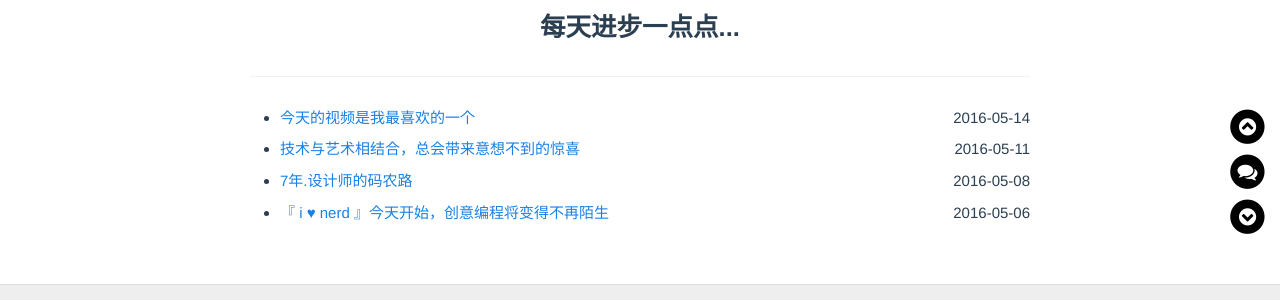
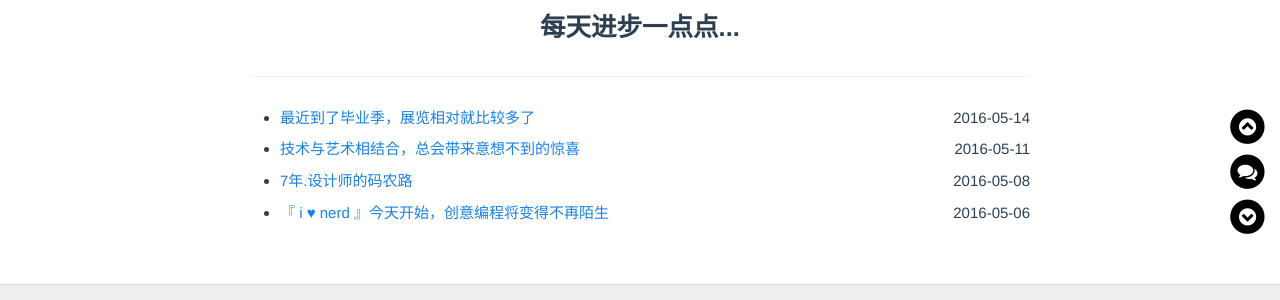
Before and after one commit to onlylemi/inerd, a Jekyll site: the page built from pages/history.html, in a window 1280 px wide. Shown: the part 253-553 px from the top of the page. Built offline with Jekyll 4.4.1, drawn with Linux system fonts in a browser that asks for light colours; nearby versions of some CDN libraries; some of the changed lines change nothing that is shown.

Commit message:
update 2016-05-14

```diff
--- a/_posts/2016-05-14-daily.md
+++ b/_posts/2016-05-14-daily.md
@@ -1,11 +1,20 @@
 ---
 layout: post
-title:  今天的视频是我最喜欢的一个
+title:  最近到了毕业季，展览相对就比较多了
 permalink: /2016/05/14/
 category:
 tags:
 excerpt:
 ---
+
+---
+
+> Vijin张静：
+>
+1. 当你提出问题的时候，首先要说明在此之前你干了些什么；这将有助于树立你的形象：你不是一个妄图不劳而获的乞讨者，不愿浪费别人的时间。如果提问者能从答案中学到东西，我们更乐于回答他的问题。
+2. 周全的思考，准备好你的问题，草率的发问只能得到草率的回答，或者根本得不到任何答案。越表现出在寻求帮助前为解决问题付出的努力，你越能得到实质性的帮助。
+3. 小心别问错了问题。如果你的问题基于错误的假设，普通黑客（J. Random Hacker）通常会用无意义的字面解释来答复你，心里想着“蠢问题...”，希望着你会从问题的回答（而非你想得到的答案）中汲取教训。
+4. 决不要自以为够资格得到答案，你没这种资格。毕竟你没有为这种服务支付任何报酬。你要自己去“挣”回一个答案，靠提出一个有内涵的，有趣的，有思维激励作用的问题--一个对社区的经验有潜在贡献的问题，而不仅仅是被动的从他人处索要知识--去挣到这个答案。
 
 ---
 
```
